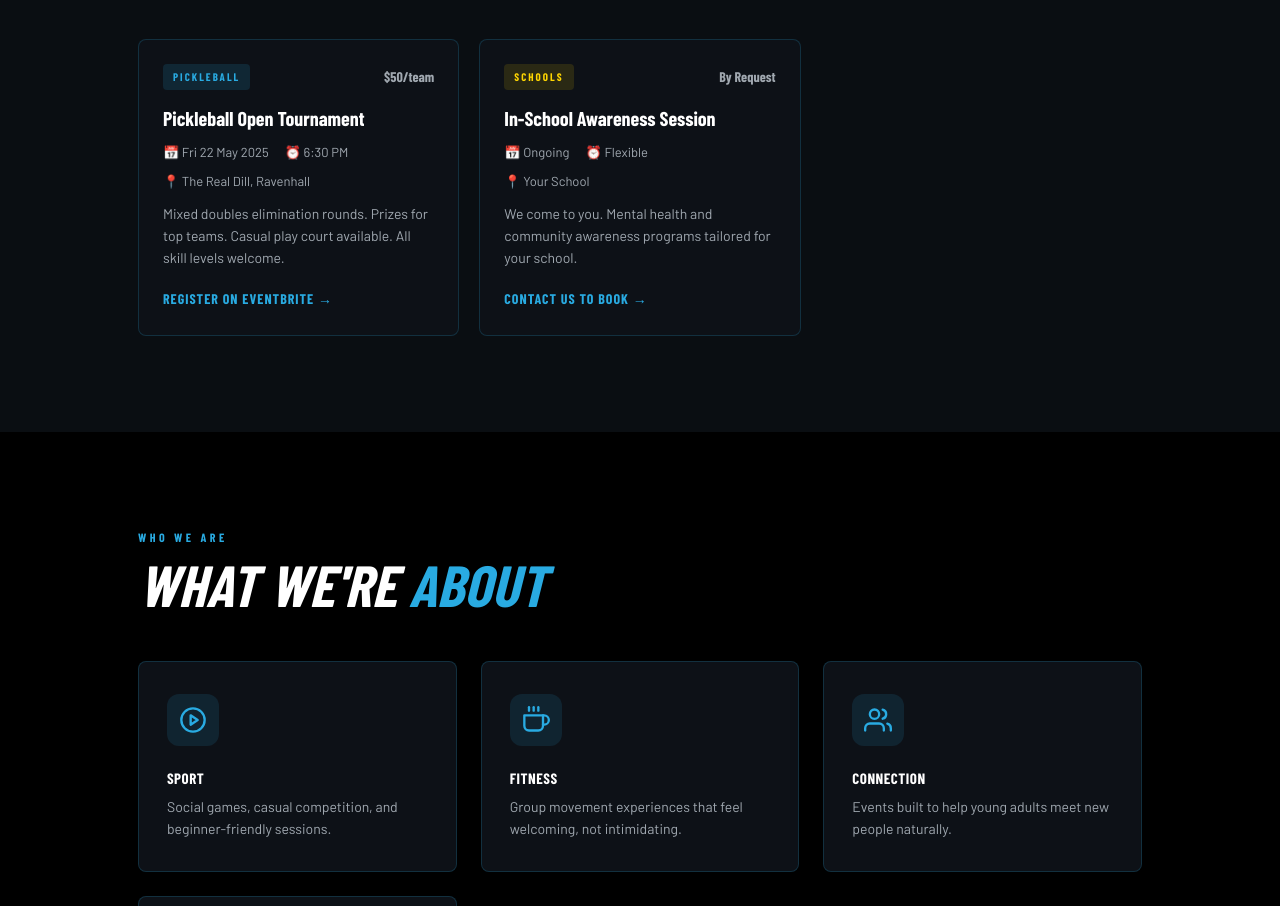
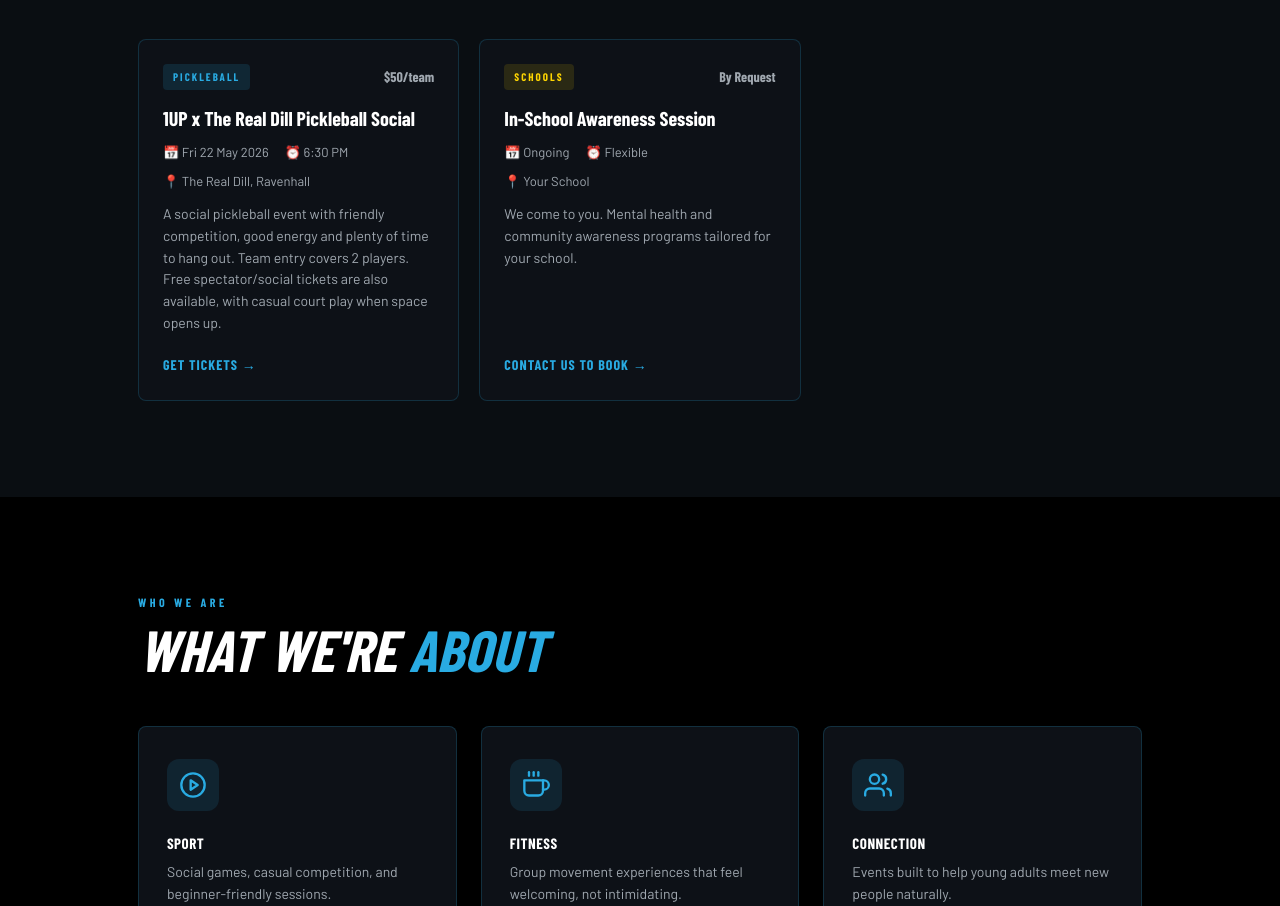
Before and after one commit to 1up-connect/1up-connect-WEBSITE, a website: page public/index.html in a window 1280 px wide. Shown: the part 1917-2823 px from the top of the page. Drawn offline with nearby package versions, Linux system fonts and the light colour scheme; a web font is replaced by a local one.

Commit message:
Update Pickleball event details

```diff
--- a/public/index.html
+++ b/public/index.html
@@ -125,19 +125,19 @@
         <h2 id="events-heading" class="section-title">Upcoming <span>Events</span></h2>
         <div class="events-grid">
 
-          <article class="event-card fade-up" aria-label="Pickleball Open Tournament">
+          <article class="event-card fade-up" aria-label="1UP x The Real Dill Pickleball Social">
             <div class="event-header">
               <span class="event-tag tag-sport">Pickleball</span>
               <span class="event-price">$50/team</span>
             </div>
-            <h3 class="event-title">Pickleball Open Tournament</h3>
+            <h3 class="event-title">1UP x The Real Dill Pickleball Social</h3>
             <div class="event-meta">
-              <span class="meta-item"><span aria-hidden="true">&#x1F4C5;</span> Fri 22 May 2025</span>
+              <span class="meta-item"><span aria-hidden="true">&#x1F4C5;</span> Fri 22 May 2026</span>
               <span class="meta-item"><span aria-hidden="true">&#x23F0;</span> 6:30 PM</span>
             </div>
             <p class="event-location"><span aria-hidden="true">&#x1F4CD;</span> The Real Dill, Ravenhall</p>
-            <p class="event-desc">Mixed doubles elimination rounds. Prizes for top teams. Casual play court available. All skill levels welcome.</p>
-            <a href="https://www.eventbrite.com.au/e/1up-x-the-real-dill-pickleball-event-tickets-1987745409027" class="btn-event" target="_blank" rel="noopener noreferrer">Register on Eventbrite &#x2192;</a>
+            <p class="event-desc">A social pickleball event with friendly competition, good energy and plenty of time to hang out. Team entry covers 2 players. Free spectator/social tickets are also available, with casual court play when space opens up.</p>
+            <a href="https://www.eventbrite.com.au/e/1up-x-the-real-dill-pickleball-event-tickets-1987745409027" class="btn-event" target="_blank" rel="noopener noreferrer">Get Tickets &#x2192;</a>
           </article>
 
           <article class="event-card fade-up" aria-label="In-School Awareness Session">
```
